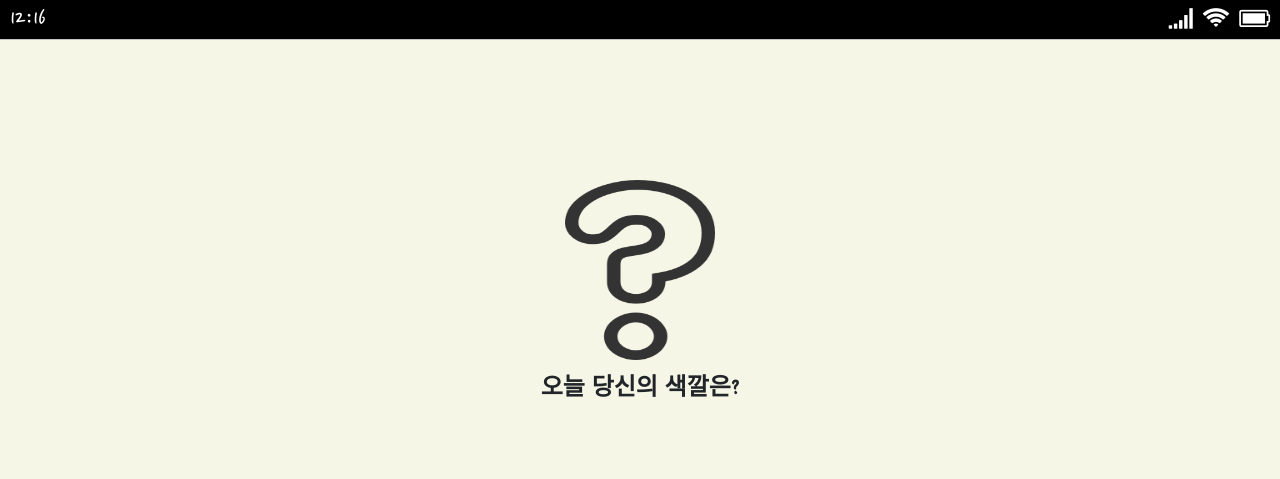
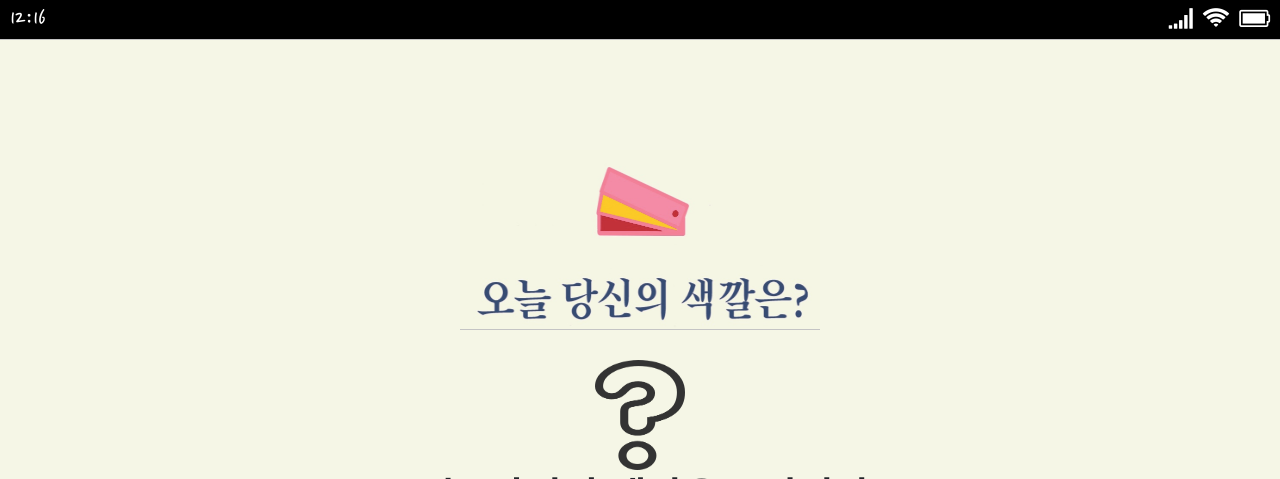
Before and after one commit to BeforePassion/your_today, a Flask app: page /result in a window 1280 px wide. Shown: the top 479 px of the page. Run offline with Flask 2, Linux system fonts and the light colour scheme; data that the repository does not hold is empty.

Commit message:
home.js id값 수정, result.css 타이틀 작업 및 수정

```diff
--- a/static/js/home.js
+++ b/static/js/home.js
@@ -20,20 +20,20 @@ inputImage.addEventListener("change", e => {
 })
 
 function posting() {
-    let file = $('#file')[0].files[0]
+    let file = $('#chooseFile')[0].files[0]
     let form_data = new FormData()
 
     form_data.append("file_give", file)
     console.log(file.give)
     $.ajax({
         type: "POST",
-        url: "/home/analyze",
+        url: "/result/api",
         data: form_data,
         cache: false,
         contentType: false,
         processData: false,
         success: function (response) {
-            alert(response["result"])
+            console.log(response["result"])
             // 아래처럼 하지 않아도, 백엔드(app.py)에서 바로 판별 함수를 실행한 뒤에
             // render_template 을 해서 바로 결과 페이지로 넘어가도 됨
 
--- a/static/result.css
+++ b/static/result.css
@@ -3,19 +3,32 @@
     display: flex;
     flex-direction: column;
     align-items: center;
-    margin: 30px;
 }
 
 .color_container > img {
-    max-width: 150px;
+    max-width: 360px;
     max-height: 180px;
-    width: 15vw;
-    height: 18vw;
-    margin-bottom: 10px;
+    width: 50vw;
+    height: 25vw;
+    margin-bottom: 30px;
+    border-bottom: 1px solid #c4c4c4;
 }
 
-.color_container > p {
-    font-size: 24px;
+.color_container_body {
+    display: flex;
+    flex-direction: column;
+    align-items: center;
+}
+
+.color_container_body > img {
+    width: 10vw;
+    height: 12vw;
+    max-width: 90px;
+    max-height: 110px;
+}
+
+.color_container_body > p {
+    font-size: 40px;
     font-weight: bold;
 }
 
@@ -37,22 +50,30 @@
     display: flex;
     justify-content: center;
     margin: 30px;
+
 }
 
 .music_wrapper {
     display: flex;
     flex-direction: column;
     align-items: center;
-    margin-right: 10px;
 }
 
-.music_wrapper > span:nth-child(2) {
+.music_container .music_wrapper > img {
+    max-width: 200px;
+    max-height: 200px;
+    width: 20vw;
+    height: 20vw;
+    padding: 10px;
+}
+
+.music_container .music_wrapper > span:nth-child(2) {
     margin-top: 5px;
     font-size: 24px;
     font-weight: bold;
 }
 
-.music_wrapper > span:last-child {
+.music_container .music_wrapper > span:last-child {
     font-size: 18px;
 }
 
@@ -61,13 +82,6 @@
     display: flex;
     justify-content: center;
     margin: 30px;
-}
-
-.music_container .music_wrapper > img {
-    max-width: 200px;
-    max-height: 200px;
-    width: 20vw;
-    height: 20vw;
 }
 
 .button_wrapper {
--- a/templates/result.html
+++ b/templates/result.html
@@ -82,10 +82,23 @@
     </div>
     <div class="container">
         <div class="color_container" id="color_wrapper">
-            <img src="../static/image/guess.png" alt="색깔">
-            <p>오늘 당신의 색깔은?</p>
+            <img src="../static/image/color.jpeg" alt="색깔 타이틀">
+            <div class="color_container_body">
+                <img src="../static/image/guess.png" alt="색깔">
+                <p>오늘 당신의 색깔은 {}입니다.</p>
+            </div>
         </div>
         <div class="music_container" id="music_container">
+            <div class="music_wrapper">
+                <img src="https://image.bugsm.co.kr/album/images/50/9921/992177.jpg?version=20200820002349.0"/>
+                <span>제목</span>
+                <span>가수</span>
+            </div>
+            <div class="music_wrapper">
+                <img src="https://image.bugsm.co.kr/album/images/50/9921/992177.jpg?version=20200820002349.0"/>
+                <span>제목</span>
+                <span>가수</span>
+            </div>
             <div class="music_wrapper">
                 <img src="https://image.bugsm.co.kr/album/images/50/9921/992177.jpg?version=20200820002349.0"/>
                 <span>제목</span>
@@ -110,6 +123,7 @@
                 <div class="movie_point">평점</div>
             </div>
         </div>
+
         <button class="button_wrapper" type="button" onclick="window.location.href='/result/result_chicken'">NEXT</button>
 
         <!--이 부분은 css 작업하려고 그냥 만들어놓은 부분. 마지막에 삭제-->
```
